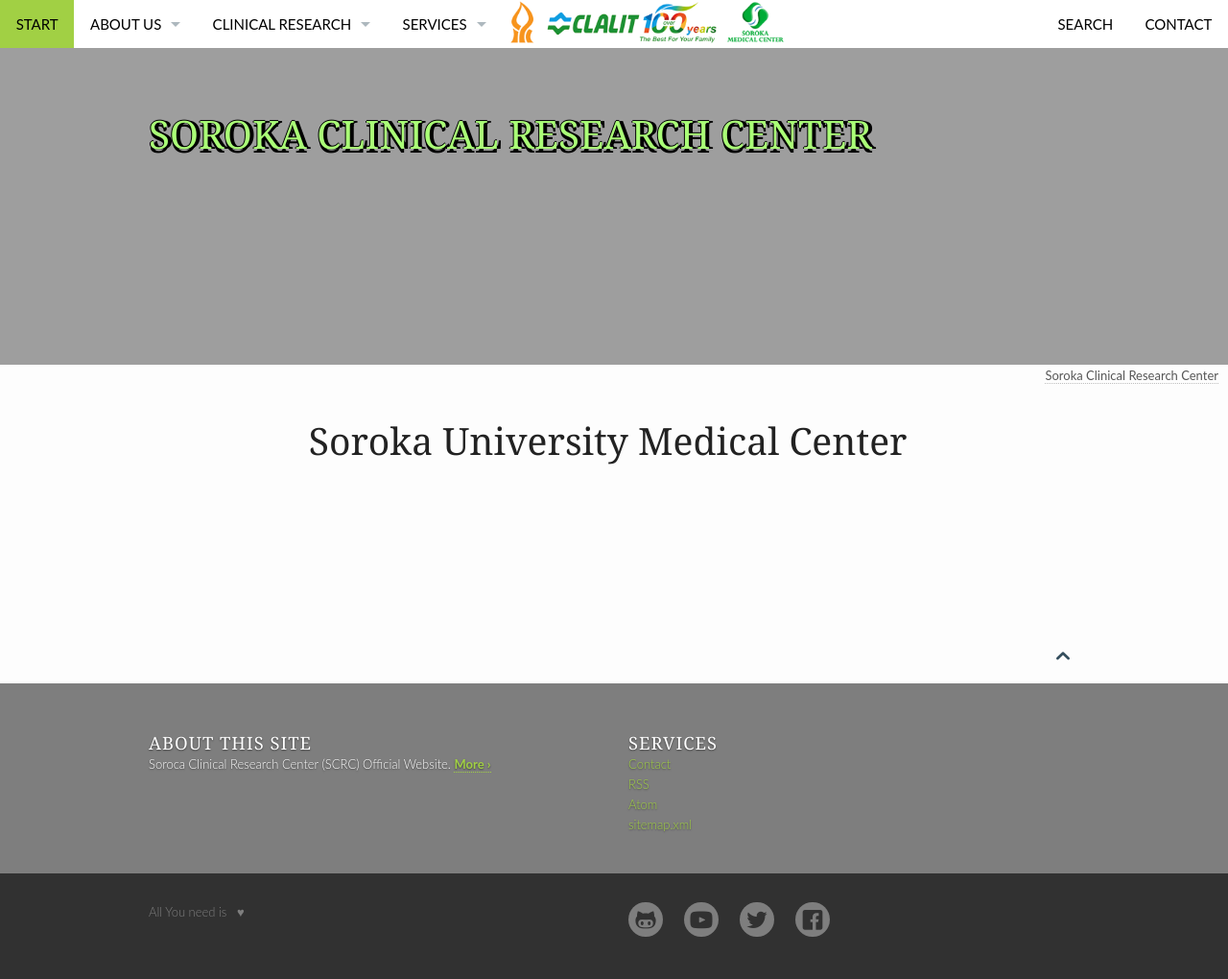
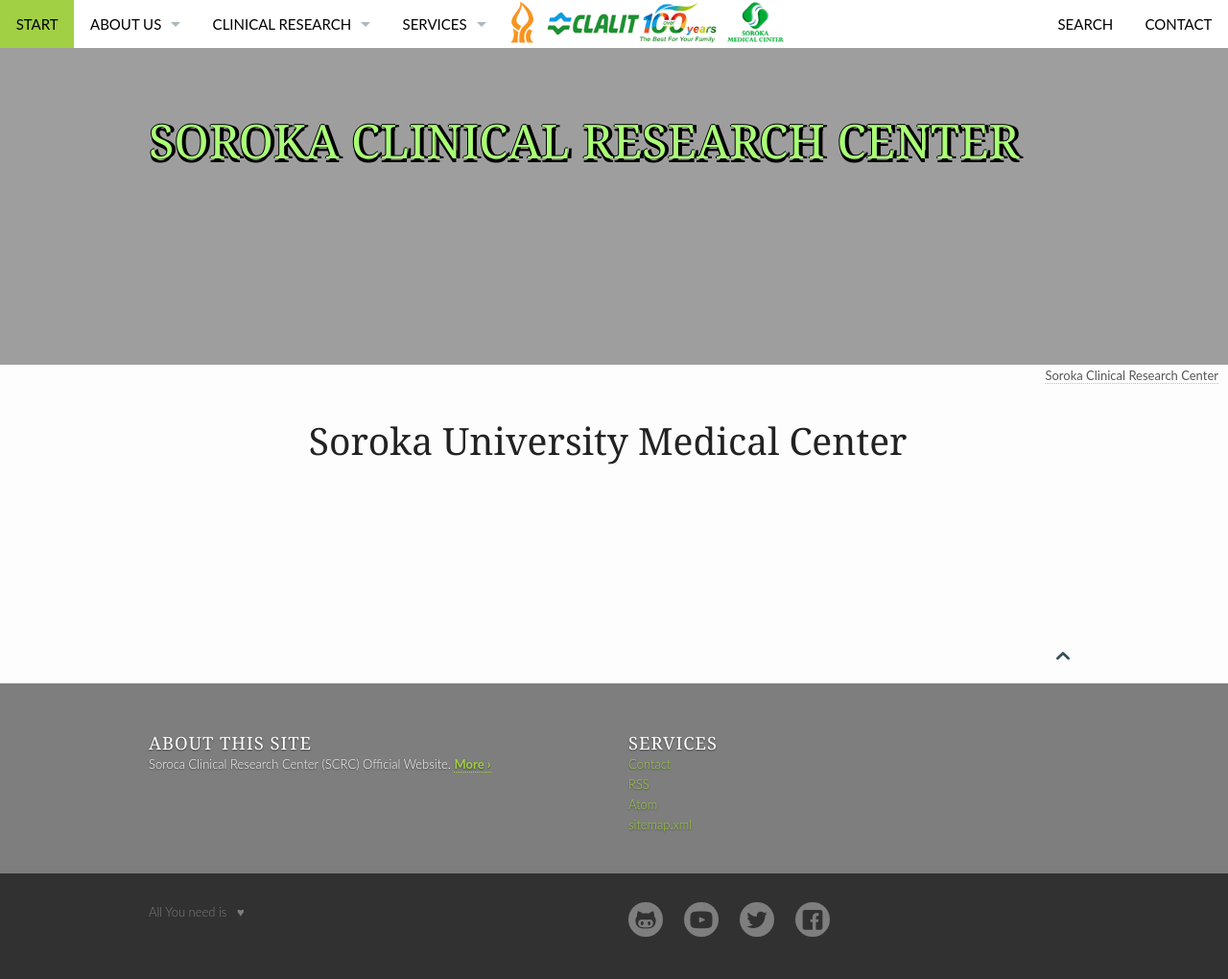
Before and after one commit to vsevkayf/OmarKhayyam, a Jekyll site: the page built from pages/soroka.md, in a window 1280 px wide. Shown: the whole page at 96% size. Built offline with Jekyll 4.4.1, drawn with Linux system fonts in a browser that asks for light colours.

Commit message:
Update _07_layout.scss

```diff
--- a/_sass/_07_layout.scss
+++ b/_sass/_07_layout.scss
@@ -71,7 +71,7 @@
 }
 #masthead-with-text {
     text-align: left;
-    font-size: rem-calc(54);
+    font-size: rem-calc(65);
     font-family: $header-font-family;
     color: #450eb1;
     text-transform: uppercase;
```
